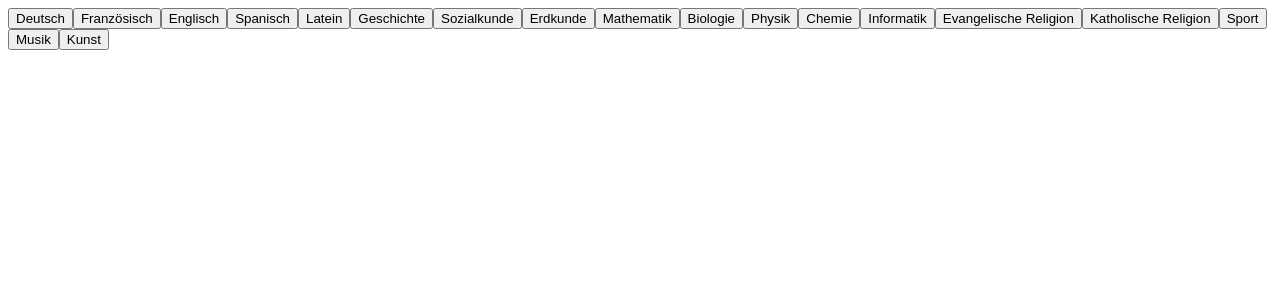
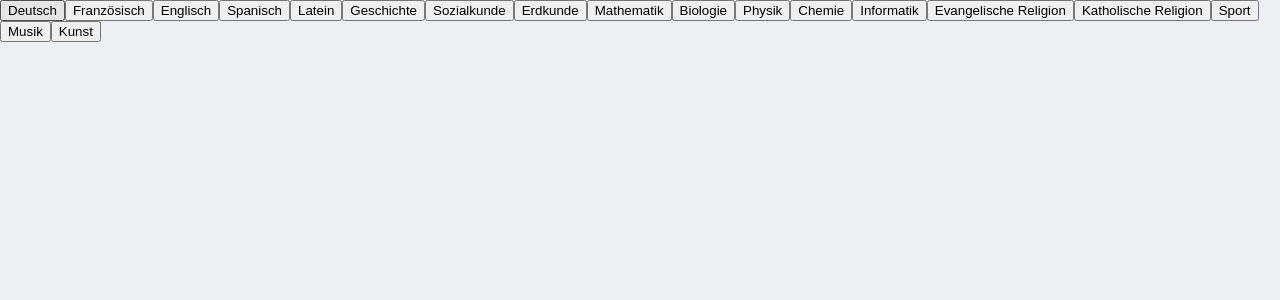
Before and after one commit to mikareich/course-planner, a React (Create React App) app: page / in a window 1280 px wide. Shown: the top 300 px of the page. Built offline with nearby package versions, Linux system fonts and the light colour scheme.

Commit message:
set up basic design

```diff
--- a/src/index.css
+++ b/src/index.css
@@ -9,10 +9,15 @@
   --text-light-2: #434c5e;
 }
 
-.disabled {
-  text-decoration: line-through;
+* {
+  box-sizing: border-box;
 }
 
-.selected {
-  text-decoration: underline;
+html,
+body {
+  margin: 0;
+  padding: 0;
+  min-height: 100vh;
+  background-color: var(--bg);
+  color: var(--text);
 }
```
